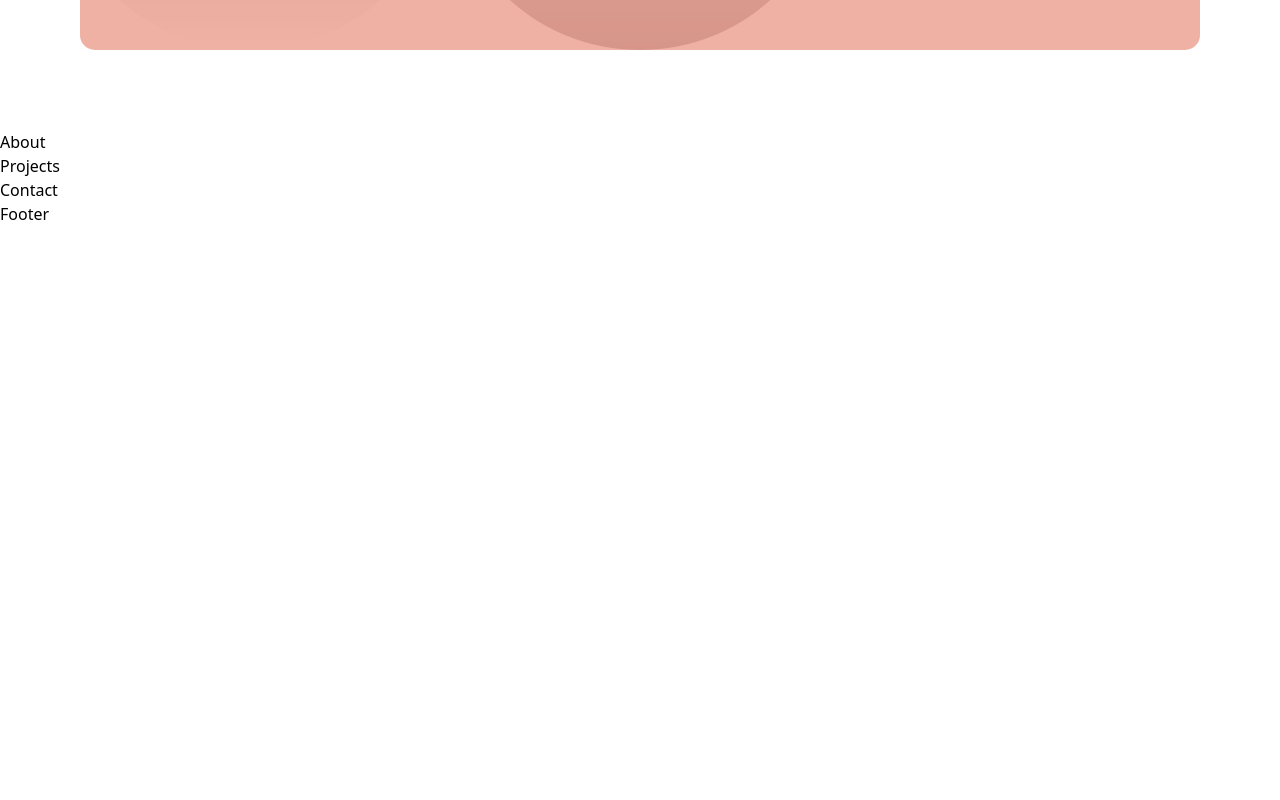
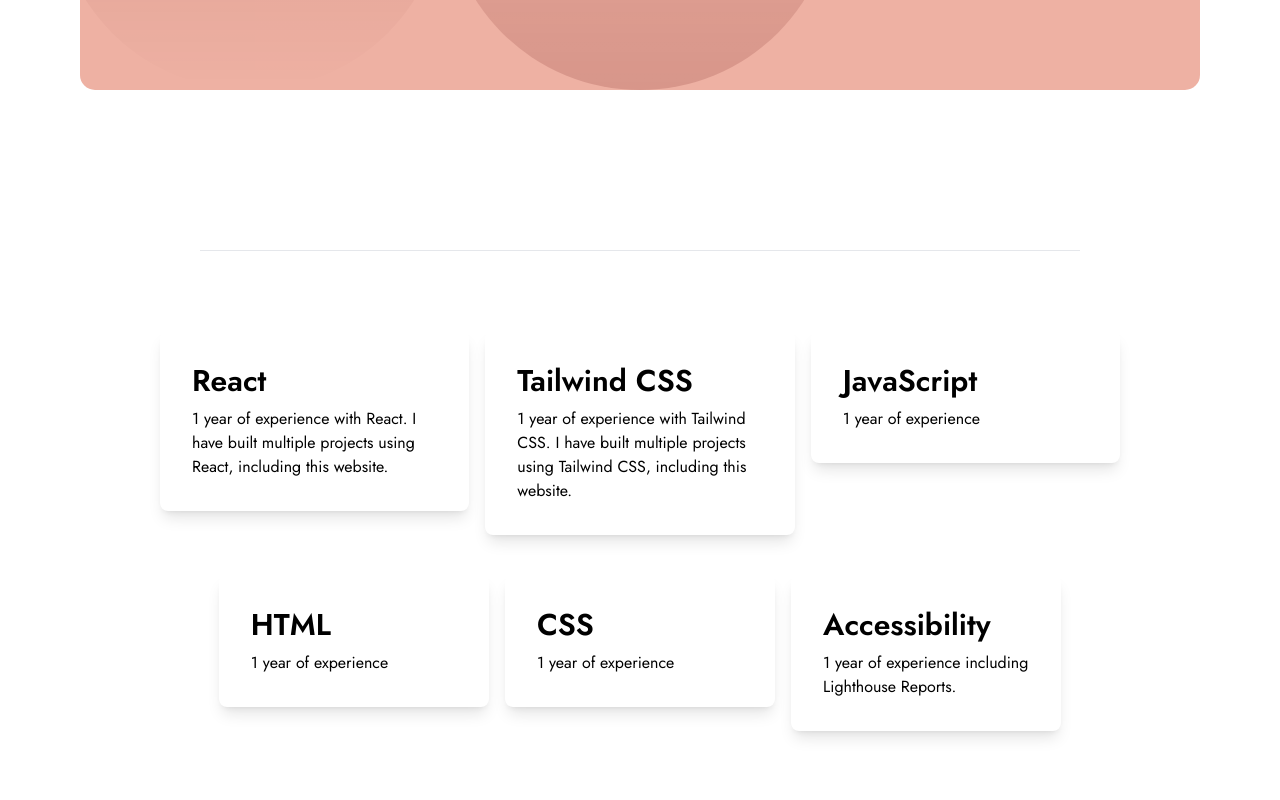
Before and after one commit to lavollmer/portfolio-lauradev, a React (Vite) app: page / in a window 1280 px wide. Shown: the part 860-1660 px from the top of the page. Before the commit the page ends 1086 px from the top, so only its background shows below. Built offline with nearby package versions, Linux system fonts and the light colour scheme.

Commit message:
working on the skills section

```diff
--- a/src/App.jsx
+++ b/src/App.jsx
@@ -5,6 +5,7 @@ import About from "./components/About";
 import Contact from "./components/Contact";
 import Footer from "./components/Footer";
 import Projects from "./components/Projects";
+import Skills from "./components/Skills";
 
 function App() {
   return (
@@ -12,6 +13,7 @@ function App() {
       <div className="md:p-20 p-6">
         <Navigation />
         <Landing />
+        <Skills/>
       </div>
       <div>
         <About />
--- a/src/components/Landing.jsx
+++ b/src/components/Landing.jsx
@@ -6,7 +6,7 @@ const SplashPage = () => {
   return (
     <>
       {/* desktop version */}
-      <div className="hidden md:flex bg-burnt-sienna bg-opacity-60 font-jost relative landing-container">
+      <div className="hidden md:flex bg-burnt-sienna mt-10 bg-opacity-60 font-jost relative landing-container">
         <div className="flex flex-row relative w-full rounded-lg">
           <div className="flex flex-col justify-center p-20 space-y-6  relative">
             {/* Background overlay */}
--- /dev/null
+++ b/src/components/Skills.jsx
@@ -0,0 +1,44 @@
+import React from "react";
+import SkillsCard from "./SkillsCard";
+
+const Skills = () => {
+  return (
+    <div className="flex flex-col bg-white text-jost space-y-10 p-20 mt-10 rounded-lg">
+      <div className="p-10">
+        <hr/>
+      </div>
+      <div className="flex flex-col items-center justify-evenly space-y-10">
+        <div className="flex flex-row space-x-4">
+          <SkillsCard
+            title="React"
+            content="1 year of experience with React. I have built multiple projects using React, including this website."
+          />
+          <SkillsCard
+            title="Tailwind CSS"
+            content="1 year of experience with Tailwind CSS. I have built multiple projects using Tailwind CSS, including this website."
+          />
+          <SkillsCard
+            title="JavaScript"
+            content="1 year of experience"
+          />
+        </div>
+        <div className="flex flex-row space-x-4">
+          <SkillsCard
+            title="HTML"
+            content="1 year of experience"
+          />
+          <SkillsCard
+            title="CSS"
+            content="1 year of experience"
+          />
+          <SkillsCard
+            title="Accessibility"
+            content="1 year of experience including Lighthouse Reports."
+          />
+        </div>
+      </div>
+    </div>
+  );
+};
+
+export default Skills;
--- /dev/null
+++ b/src/components/SkillsCard.jsx
@@ -0,0 +1,16 @@
+import React from "react";
+
+const SkillsCard = ({ title, content }) => {
+  return (
+    <div className="flex flex-col rounded-lg shadow-lg bg-white overflow-hidden font-jost w-full h-full">
+      <div className="p-8">
+        <h2 className="text-black md:text-3xl text-lg font-semibold">
+          {title}
+        </h2>
+        <p className="text-black mt-2 text-md">{content}</p>
+      </div>
+    </div>
+  );
+};
+
+export default SkillsCard;
```
Also changed, not shown: 1 other file (tests, documents, lock files or other folders).
